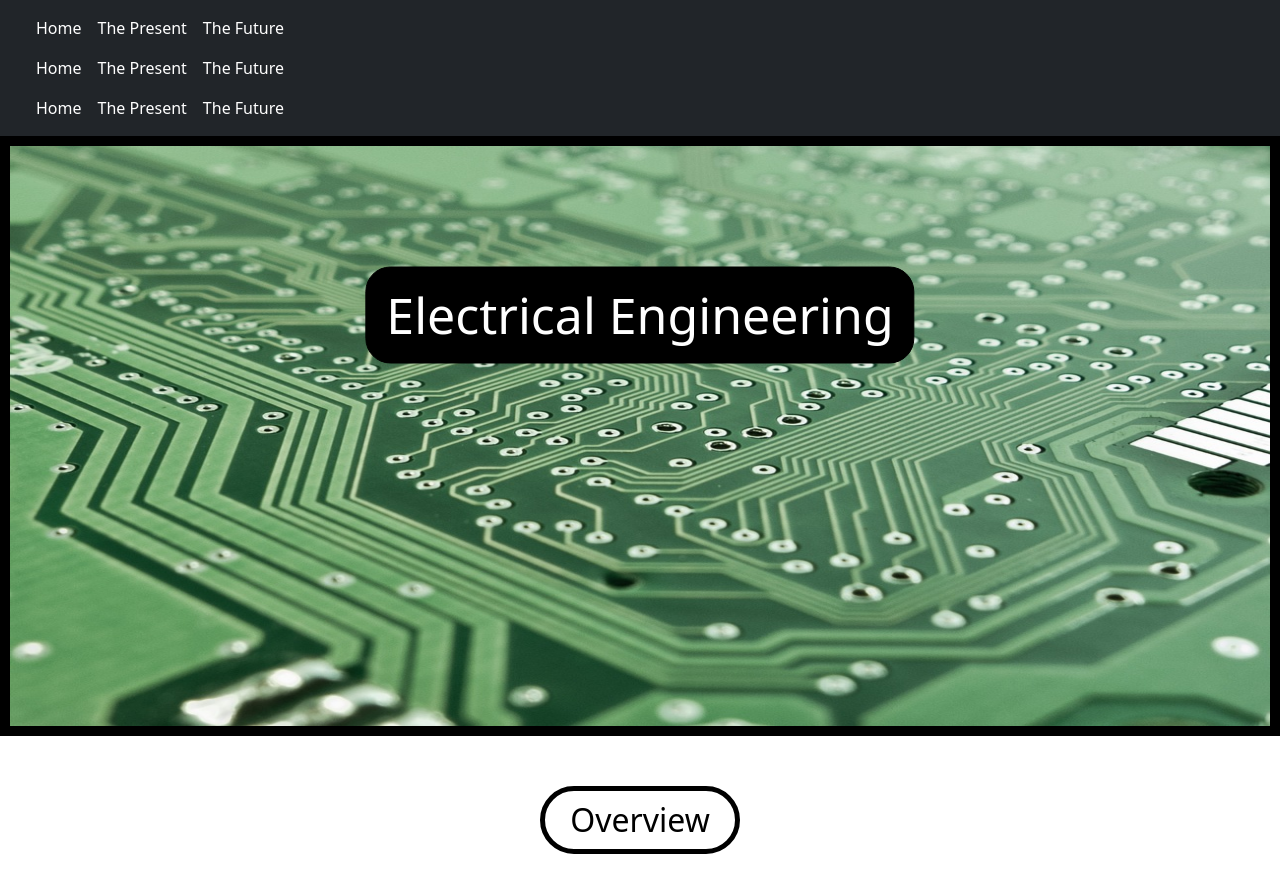
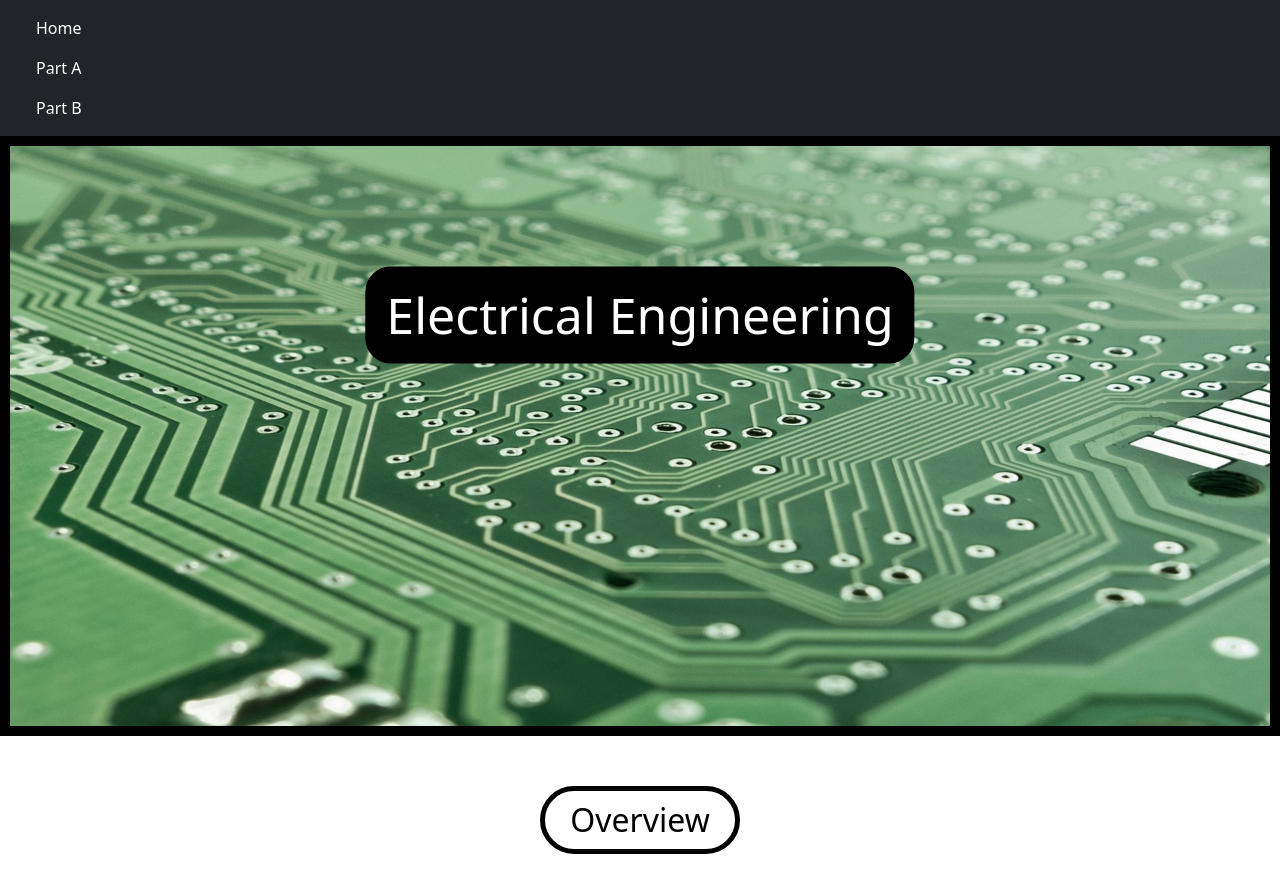
Before and after one commit to thomasd7021/sep10-freedom-project, a Jekyll site: the page built from index.html, in a window 1280 px wide and 900 px high. Shown: the top 893 px of the window. Built offline with Jekyll 4.4.1, drawn with Linux system fonts in a browser that asks for light colours.

Commit message:
Tue, May 30, 2023, 11:32 PM -04:00

```diff
--- a/_includes/nav.html
+++ b/_includes/nav.html
@@ -6,19 +6,8 @@
         <ul class="navbar-nav">
           <li class="nav-item">
             {% for item in site.data.navigation %}
-            <a class="nav-link active text-white" aria-current="page" href="{{ item.link }}">Home</a>
+            <a class="nav-link active text-white" aria-current="page" href="{{ item.link }}"> {{ item.name }} </a>
             {% endfor %}
-          </li>
-          <li class="nav-item">
-            {% for item in site.data.navigation %}
-            <a class="nav-link text-white" href="{{ item.link }}">The Present</a>
-            {% endfor %}
-          </li>
-          <li class="nav-item">
-            {% for item in site.data.navigation %}
-            <a class="nav-link text-white" href="{{ item.link }}">The Future</a>
-            {% endfor %}
-          </li>
           </li>
         </ul>
       </div>
```
